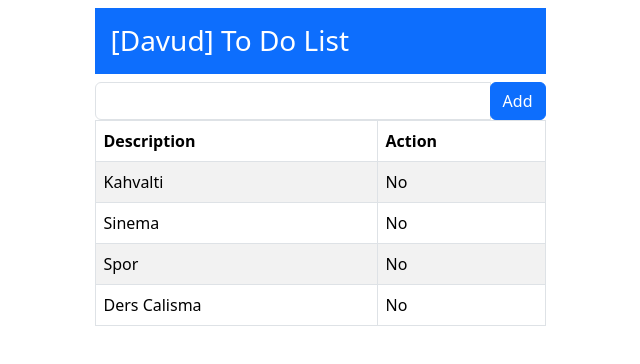
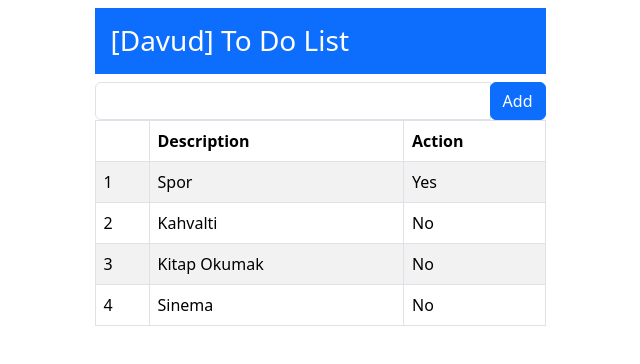
Before and after one commit to SuleimanHajizadeh/todoApp, an Angular app: page / in a window 1280 px wide. Shown: the top 364 px of the page, without its empty margins (320-960 px from the left). Built offline with nearby package versions, Linux system fonts and the light colour scheme.

Commit message:
Lesson 4: Creating Model

```diff
--- a/src/app/app.component.html
+++ b/src/app/app.component.html
@@ -2,7 +2,7 @@
     <div class="row justify-content-center">
         <div class="col-5">
             <h3 class="bg-primary text-white p-3">
-                [{{user}}] To Do List
+                [{{getName()}}] To Do List
             </h3>
 
             <div class="input-group">
@@ -15,14 +15,23 @@
             <table class="table table-striped table-bordered">
                 <thead>
                     <tr>
+                        <th></th>
                         <th>Description</th>
                         <th>Action</th>
                     </tr>
                 </thead>
                 <tbody>
-                    <tr *ngFor="let item of items">
+                    <tr *ngFor="let item of getItems(); let i = index;">
+                        <td>{{ i + 1}}</td>
                         <td>{{item.description}}</td>
-                        <td>{{item.action}}</td>
+                        <td [ngSwitch]="item.action">
+                            <span *ngSwitchCase="true">
+                                Yes
+                            </span>
+                            <span *ngSwitchCase="false">
+                                No
+                            </span>
+                        </td>
                     </tr>
                 </tbody>
             </table>
--- a/src/app/app.component.ts
+++ b/src/app/app.component.ts
@@ -1,4 +1,5 @@
 import { Component } from '@angular/core';
+import { Model } from './model';
 
 @Component({
   selector: 'app-root',
@@ -6,12 +7,13 @@
   styleUrls: ['./app.component.css']
 })
 export class AppComponent {
-  user = 'Davud';
+  model = new Model();
 
-  items = [
-    { description: "Kahvalti", action: "No"},
-    { description: "Sinema", action: "No"},
-    { description: "Spor", action: "No"},
-    { description: "Ders Calisma", action: "No"}
-  ]
+  getName() {
+    return this.model.user;
+  }
+
+  getItems() {
+    return this.model.items;
+  }
 }
--- /dev/null
+++ b/src/app/model.ts
@@ -0,0 +1,24 @@
+export class Model {
+    user;
+    items;
+
+    constructor() {
+        this.user = "Davud";
+        this.items = [
+            new TodoItem("Spor", true),
+            new TodoItem("Kahvalti", false),
+            new TodoItem("Kitap Okumak", false),
+            new TodoItem("Sinema", false)
+        ];
+    }
+}
+
+export class TodoItem {
+    description;
+    action;
+
+    constructor(description: string, action: boolean) {
+        this.description = description;
+        this.action = action;
+    }
+}
```
